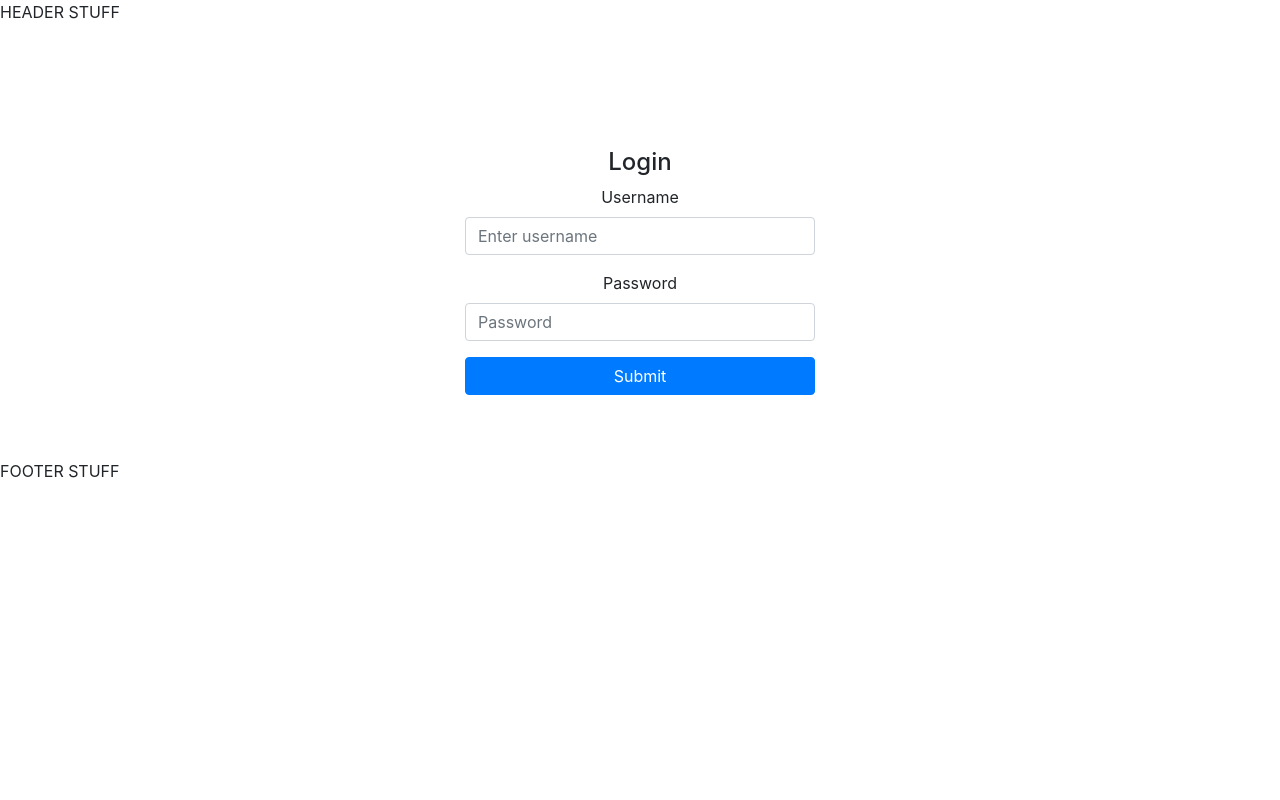
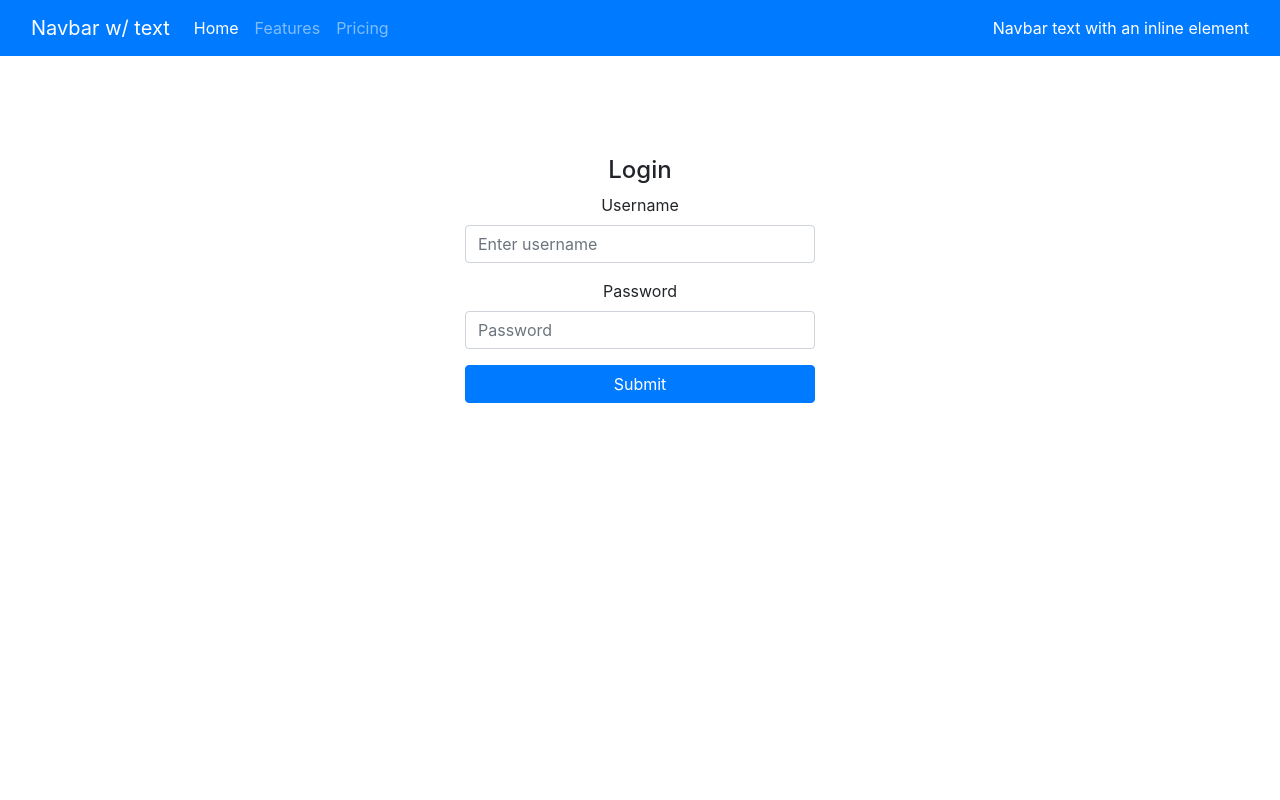
Before and after one commit to flavio-muniz/MALO---fds-2023.1, a Django app: page /login/ in a window 1280 px wide. Run offline with Django 4.2, Linux system fonts and the light colour scheme; some libraries are stand-ins or nearby versions.

Commit message:
barra de navegacao

```diff
--- a/Victor/victor_website/events/templates/events/base.html
+++ b/Victor/victor_website/events/templates/events/base.html
@@ -1,9 +1,17 @@
-HEADER STUFF
-<br/><br/>
+<!doctype html>
+<html lang="en">
+  <head>
+    <meta charset="utf-8">
+    <meta name="viewport" content="width=device-width, initial-scale=1">
+    <title>MALO</title>
+    <link href="https://cdn.jsdelivr.net/npm/bootstrap@5.3.0-alpha3/dist/css/bootstrap.min.css" rel="stylesheet" integrity="sha384-KK94CHFLLe+nY2dmCWGMq91rCGa5gtU4mk92HdvYe+M/SXH301p5ILy+dN9+nJOZ" crossorigin="anonymous">
+  </head>
+  <body>
+    {% include 'events/navebar.html' %}
+    {% block content %}
 
-{% block content %}
+    {% endblock %}
 
-{% endblock %}
-
-<br/><br/>
-FOOTER STUFF
+    <script src="https://cdn.jsdelivr.net/npm/bootstrap@5.3.0-alpha3/dist/js/bootstrap.bundle.min.js" integrity="sha384-ENjdO4Dr2bkBIFxQpeoTz1HIcje39Wm4jDKdf19U8gI4ddQ3GYNS7NTKfAdVQSZe" crossorigin="anonymous"></script>
+  </body>
+</html>
--- a/Victor/victor_website/events/templates/events/calendario.html
+++ b/Victor/victor_website/events/templates/events/calendario.html
@@ -2,7 +2,7 @@
 
 {% block content %}
     <center>
-    <h1>Hello {{first_name}} events for {{month}} {{year}}!</h1>
+    <h1>Hello {{first_name}} events for {{day}} {{month}} {{year}}!</h1>
 
     As of {{time}}
     <br/><br/>
--- /dev/null
+++ b/Victor/victor_website/events/templates/events/navebar.html
@@ -0,0 +1,24 @@
+<nav class="navbar navbar-expand-lg navbar-dark bg-primary">
+    <div class="container-fluid">
+      <a class="navbar-brand" href="#">Navbar w/ text</a>
+      <button class="navbar-toggler" type="button" data-bs-toggle="collapse" data-bs-target="#navbarText" aria-controls="navbarText" aria-expanded="false" aria-label="Toggle navigation">
+        <span class="navbar-toggler-icon"></span>
+      </button>
+      <div class="collapse navbar-collapse" id="navbarText">
+        <ul class="navbar-nav me-auto mb-2 mb-lg-0">
+          <li class="nav-item">
+            <a class="nav-link active" aria-current="page" href="#">Home</a>
+          </li>
+          <li class="nav-item">
+            <a class="nav-link" href="#">Features</a>
+          </li>
+          <li class="nav-item">
+            <a class="nav-link" href="#">Pricing</a>
+          </li>
+        </ul>
+        <span class="navbar-text text-white">
+          Navbar text with an inline element
+        </span>
+      </div>
+    </div>
+  </nav>
--- a/Victor/victor_website/events/urls.py
+++ b/Victor/victor_website/events/urls.py
@@ -10,5 +10,6 @@ urlpatterns = [
     # UUID: universally unique identifier
     # path('', views.home, name="home"),
     path('<int:year>/<str:month>/', views.calendario, name="calendario"),
-    path('', views.login_user, name="login"),
+    path('', views.calendario, name="calendario"),
+    path('login/', views.login_user, name="login"),
 ]
--- a/Victor/victor_website/events/views.py
+++ b/Victor/victor_website/events/views.py
@@ -1,7 +1,8 @@
 from django.shortcuts import render,redirect
 import calendar
+from django.http import HttpResponse
 from calendar import HTMLCalendar
-from datetime import datetime
+from datetime import datetime,date
 from django.contrib.auth import authenticate, login, logout
 from django.contrib import messages
 
@@ -16,35 +17,30 @@ def login_user(request):
             login(request, user)
             return redirect('calendario')
         else:
-        # Return an 'invalid login' error message.
+        # Return an 'invalid login' error message.Ironicamente messages.sucess
             messages.success(request,("There Was An Error Loggin In, Try Again..."))
             return redirect('calendario')
 
     else:
         return render(request, 'events/login.html',{})
 
-def calendario(request,year=datetime.now().year, month=datetime.now().strftime('%B')):
+def calendario(request, year=None, month=None):
     name = "Victor"
-    month = month.capitalize() #convertendo para minúsculo
-    #convertendo mes de string para int
+    now = datetime.now()
+    year = year or now.year
+    month = month or now.strftime('%B').capitalize()
     month_number = list(calendar.month_name).index(month)
-    month_number = int(month_number)
-
-    #criando calendário
-    cal = HTMLCalendar().formatmonth(year,month_number)
-
-    #pegando o ano atual
-    now = datetime.now()
+    cal = calendar.HTMLCalendar().formatmonth(year, month_number)
     current_year = now.year
-
-    #pegando o tempo atual
-    time= now.strftime('%I:%M:%S %p')
+    time = now.strftime('%I:%M:%S %p')
+    day = date.today().strftime("%d")
     return render(request, 'events/calendario.html',{
-        "first_name" : name,
-        "year" : year,
-        "month" : month,
-        "month_number" : month_number,
+        "first_name": name,
+        "year": year,
+        "month": month,
+        "month_number": month_number,
         "cal": cal,
-        "current_year" : current_year,
-        'time' : time,
+        "current_year": current_year,
+        "time": time,
+        "day": day,
     })
--- a/Victor/victor_website/victor_website/urls.py
+++ b/Victor/victor_website/victor_website/urls.py
@@ -22,3 +22,7 @@ urlpatterns = [
     path('login/', include('django.contrib.auth.urls')),
     path('login/', include('events.urls')),
 ]
+
+# configure admin titles
+admin.site.site_header = "Malo Administration Page"
+admin.site.site_title = "Admin Page"
```
